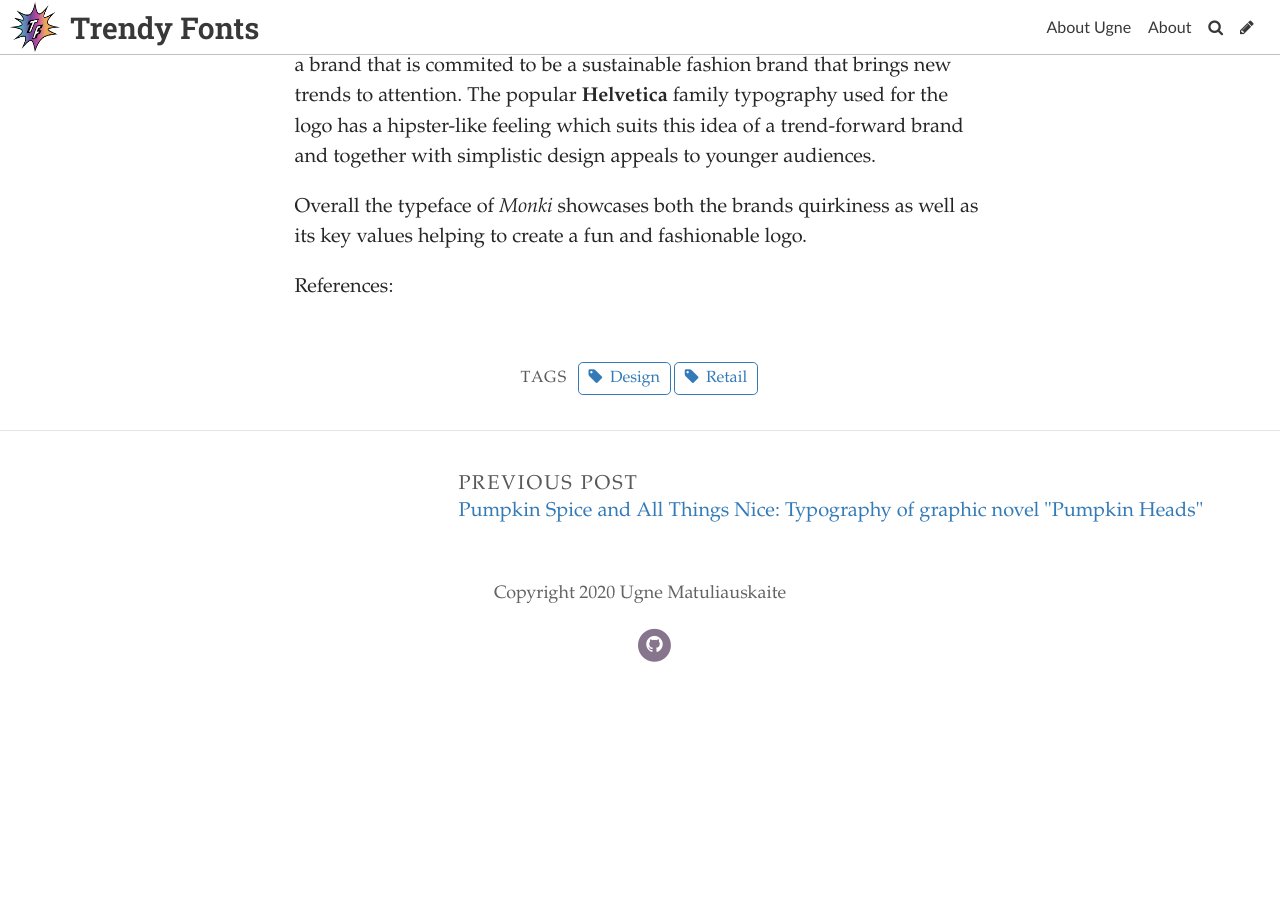
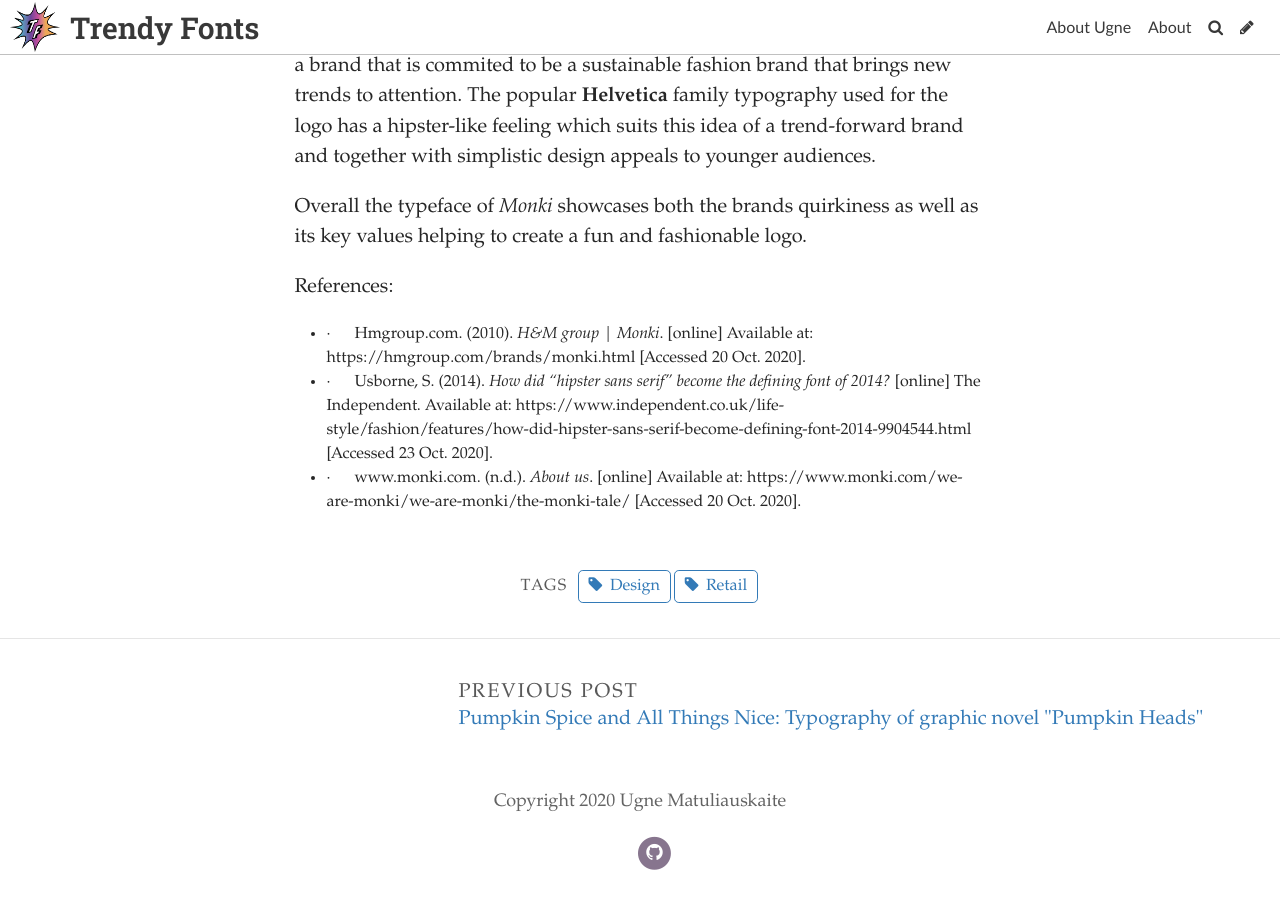
Before and after one commit to Pumpkinhead98/populartypo, a Jekyll site: the page built from _posts/2020-10-24-fun-but-make-it-fashion-typeface-of-high-street-shop-monki.md, in a window 1280 px wide and 900 px high, scrolled down 2077 px. Built offline with Jekyll 4.4.1, drawn with Linux system fonts in a browser that asks for light colours; some web fonts are replaced; before the commit the page ends 2769 px from its top, so only the background shows below that.

Commit message:
Update Post “2020-10-24-fun-but-make-it-fashion-typeface-of-high-street-shop-monki”

```diff
--- a/_posts/2020-10-24-fun-but-make-it-fashion-typeface-of-high-street-shop-monki.md
+++ b/_posts/2020-10-24-fun-but-make-it-fashion-typeface-of-high-street-shop-monki.md
@@ -27,3 +27,7 @@
 Overall the typeface of *Monki* showcases both the brands quirkiness as well as its key values helping to create a fun and fashionable logo.
 
 References:
+
+* <!--\[if !supportLists]-->·      <!--\[endif]-->Hmgroup.com. (2010). *H&M group | Monki*. \[online] Available at: https://hmgroup.com/brands/monki.html \[Accessed 20 Oct. 2020].
+* <!--\[if !supportLists]-->·      <!--\[endif]-->Usborne, S. (2014). *How did “hipster sans serif” become the defining font of 2014?* \[online] The Independent. Available at: https://www.independent.co.uk/life-style/fashion/features/how-did-hipster-sans-serif-become-defining-font-2014-9904544.html \[Accessed 23 Oct. 2020].
+* <!--\[if !supportLists]-->·      <!--\[endif]-->www.monki.com. (n.d.). *About us*. \[online] Available at: https://www.monki.com/we-are-monki/we-are-monki/the-monki-tale/ \[Accessed 20 Oct. 2020].
```
